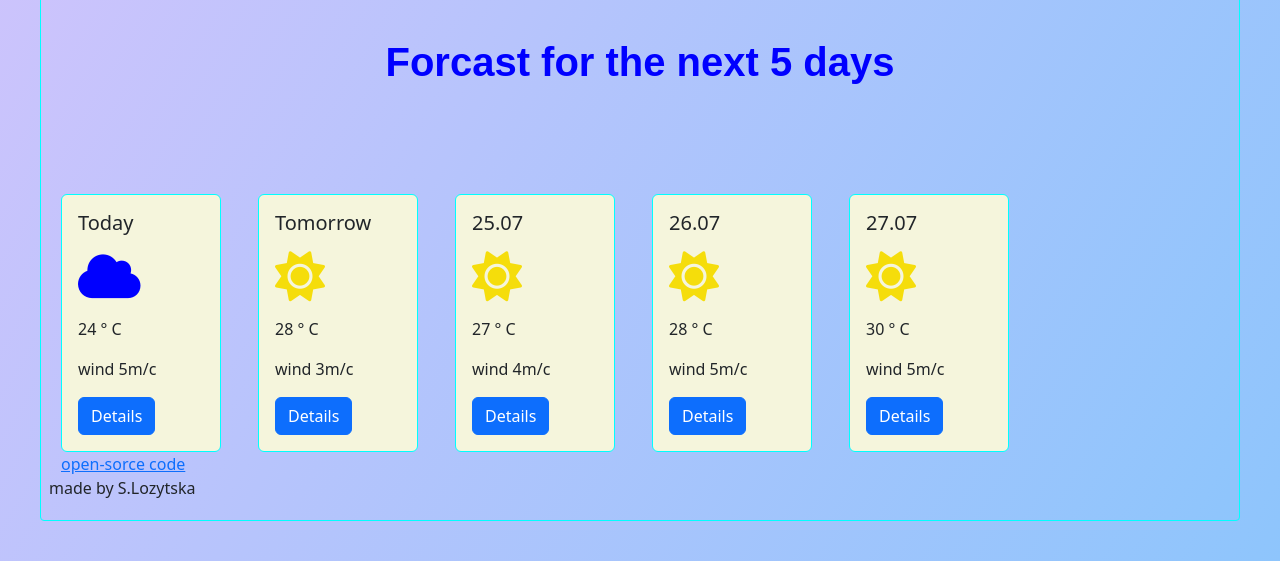
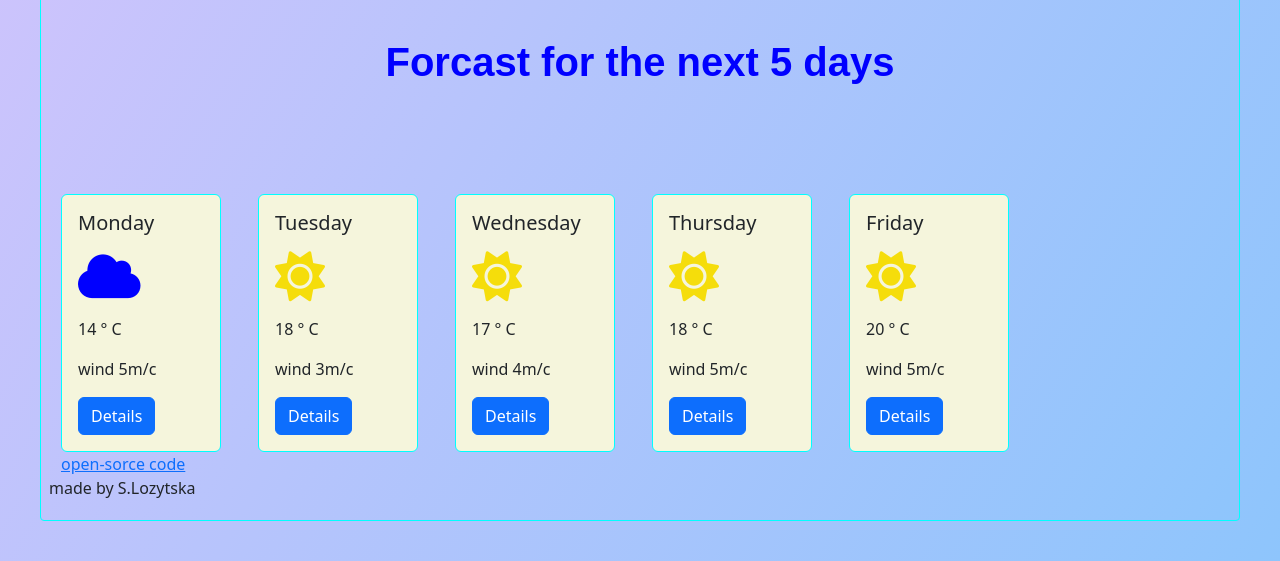
Before and after one commit to slozytska/My-weather-project, a website built with Parcel: page index.html in a window 1280 px wide. Shown: the part 918-1479 px from the top of the page. Built offline with nearby package versions, Linux system fonts and the light colour scheme; some icons are missing; a web font is replaced by a local one.

Commit message:
update the time

```diff
--- a/index.html
+++ b/index.html
@@ -77,13 +77,13 @@
     <div class="col-2">
       <div class="card" style="width: 10rem;">
         <div class="card-body">
-          <h5 class="card-title">Today</h5>
+          <h5 class="card-title">Monday</h5>
 
 
           <p class="card-text">
               <p><i class="fa-solid fa-cloud cloud-icon"></i></p>
           </p>
-          <p class="card-text">24 ° C</p>
+          <p class="card-text">14 ° C</p>
               <p class="card-text">wind 5m/c</p>
           <a href="#" class="btn btn-primary">Details</a>
         </div>
@@ -92,11 +92,11 @@
     <div class="col-2">
       <div class="card" style="width: 10rem;">
         <div class="card-body">
-          <h5 class="card-title">Tomorrow</h5>
+          <h5 class="card-title">Tuesday</h5>
           <p class="card-text">
               <p><i class="fa-solid fa-sun sun-icon"></i></p>
           </p>
-          <p class="card-text">28 ° C</p>
+          <p class="card-text">18 ° C</p>
               <p class="card-text">wind 3m/c</p>
           <a href="#" class="btn btn-primary">Details</a>
         </div>
@@ -105,11 +105,11 @@
     <div class="col-2">
         <div class="card" style="width: 10rem;">
           <div class="card-body">
-            <h5 class="card-title">25.07</h5>
+            <h5 class="card-title">Wednesday</h5>
             <p class="card-text">
                 <p><i class="fa-solid fa-sun sun-icon"></i></p>
             </p>
-            <p class="card-text">27 ° C</p>
+            <p class="card-text">17 ° C</p>
               <p class="card-text">wind 4m/c</p>
 
 
@@ -120,11 +120,11 @@
     <div class="col-2">
       <div class="card" style="width: 10rem;">
         <div class="card-body">
-          <h5 class="card-title">26.07</h5>
+          <h5 class="card-title">Thursday</h5>
           <p class="card-text">
               <p><i class="fa-solid fa-sun sun-icon"></i></p>
           </p>
-          <p class="card-text">28 ° C</p>
+          <p class="card-text">18 ° C</p>
               <p class="card-text">wind 5m/c</p>
           <a href="#" class="btn btn-primary">Details</a>
         </div>
@@ -133,11 +133,11 @@
     <div class="col-2">
         <div class="card" style="width: 10rem;">
           <div class="card-body">
-            <h5 class="card-title">27.07</h5>
+            <h5 class="card-title">Friday</h5>
             <p class="card-text">
                 <p><i class="fa-solid fa-sun sun-icon"></i></p>
             </p>
-            <p class="card-text">30 ° C</p>
+            <p class="card-text">20 ° C</p>
               <p class="card-text">wind 5m/c</p>
             <a href="#" class="btn btn-primary">Details</a>
           </div>
```
